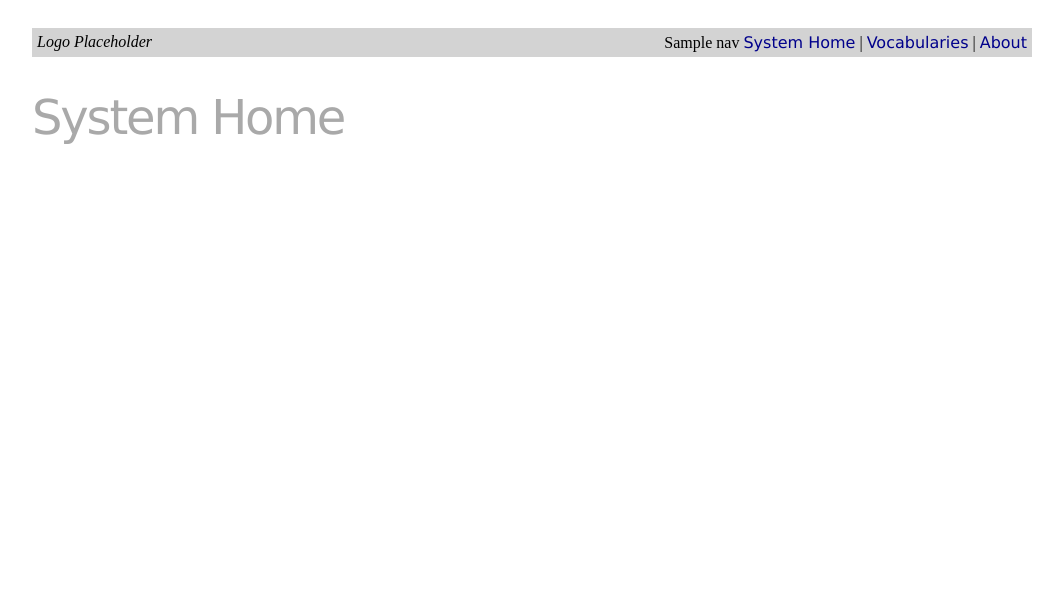
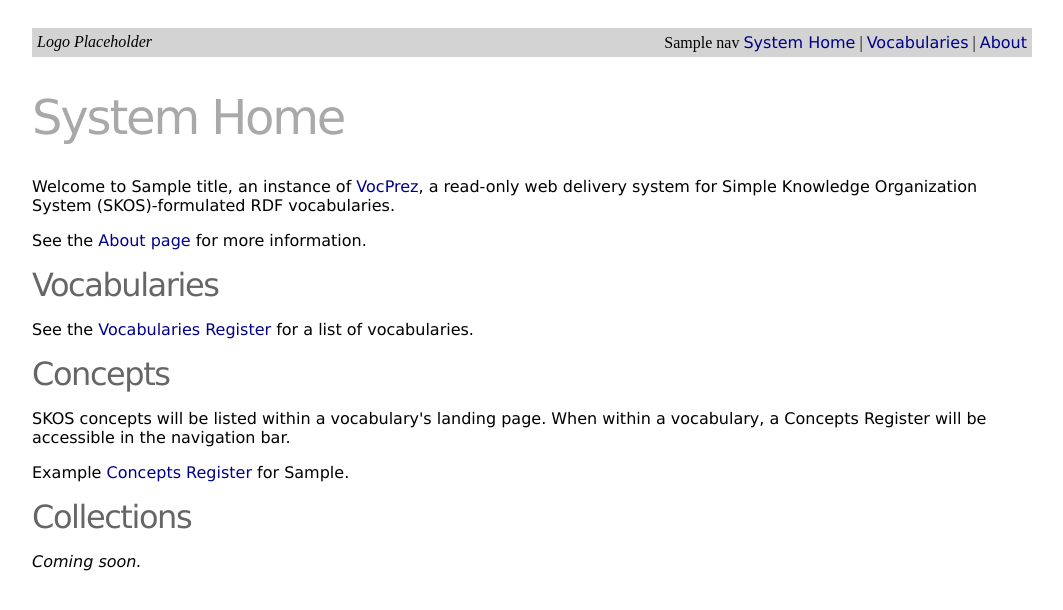
Before and after one commit to RDFLib/VocPrez, a Python web app: template view/templates/index.html in a window 1280 px wide. Shown: the top 610 px of the page, without its empty margins (108-1171 px from the left). Run offline with Jinja, Linux system fonts and the light colour scheme; the template is opened without the code that fills it: most values are stand-ins (such as "Sample title", 1, 10 or a date in 2020); some libraries are stand-ins or nearby versions.

Commit message:
Added code to generate the home page

```diff
--- a/view/templates/index.html
+++ b/view/templates/index.html
@@ -3,4 +3,28 @@
 {% block content %}
     <h1>System Home</h1>
 
+    {% set title = title %}
+
+<p>
+    Welcome to
+
+    {% if title != 'VocPrez' %}
+        {{ title }},
+    {% endif %}
+
+    an instance of <a href="https://github.com/CSIRO-enviro-informatics/skos-styler">VocPrez</a>, a read-only web delivery system for Simple Knowledge Organization System (SKOS)-formulated RDF vocabularies.
+</p>
+
+<p>See the <a href="about">About page</a> for more information.</p>
+
+<h2>Vocabularies</h2>
+<p>See the <a href="vocabulary">Vocabularies Register</a> for a list of vocabularies.</p>
+
+<h2>Concepts</h2>
+<p>SKOS concepts will be listed within a vocabulary's landing page. When within a vocabulary, a Concepts Register will be accessible in the navigation bar. </p>
+<p>Example <a href="vocabulary/{{ voc_key }}/concept/">Concepts Register</a> for {{ voc_key }}.</p>
+
+<h2>Collections</h2>
+<p><i>Coming soon.</i></p>
+
 {% endblock %}
```
Also changed, not shown: controller/routes.py (+13 -1 lines).
